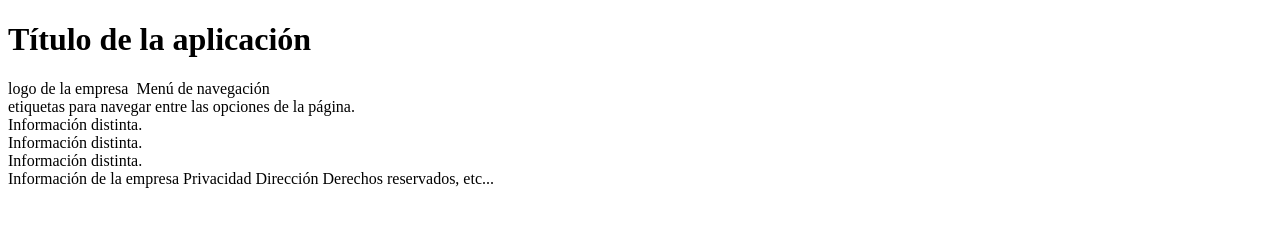
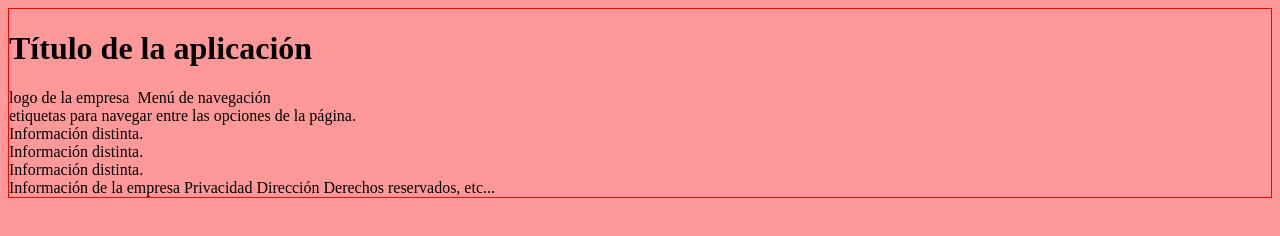
Before and after one commit to DiegoGuemez/pw2171, a plain HTML site: page primerHTML5.html in a window 1280 px wide. Drawn offline with Linux system fonts and the light colour scheme.

Commit message:
Ejemplo01 css

```diff
--- /dev/null
+++ b/css/estilos.css
@@ -0,0 +1,7 @@
+body
+{
+	background: rgba(255,0,0,0.4);
+	border: 1px solid red;
+	font-size: 16px;
+	max-width: 1024;
+}
--- a/primerHTML5.html
+++ b/primerHTML5.html
@@ -3,6 +3,7 @@
 <head>
 	<meta charset="utf-8">
 	<title>Título de la página</title>
+	<link rel="stylesheet" type="text/css" href="css/estilos.css">
 </head>
 <body>
 	<header>
```
